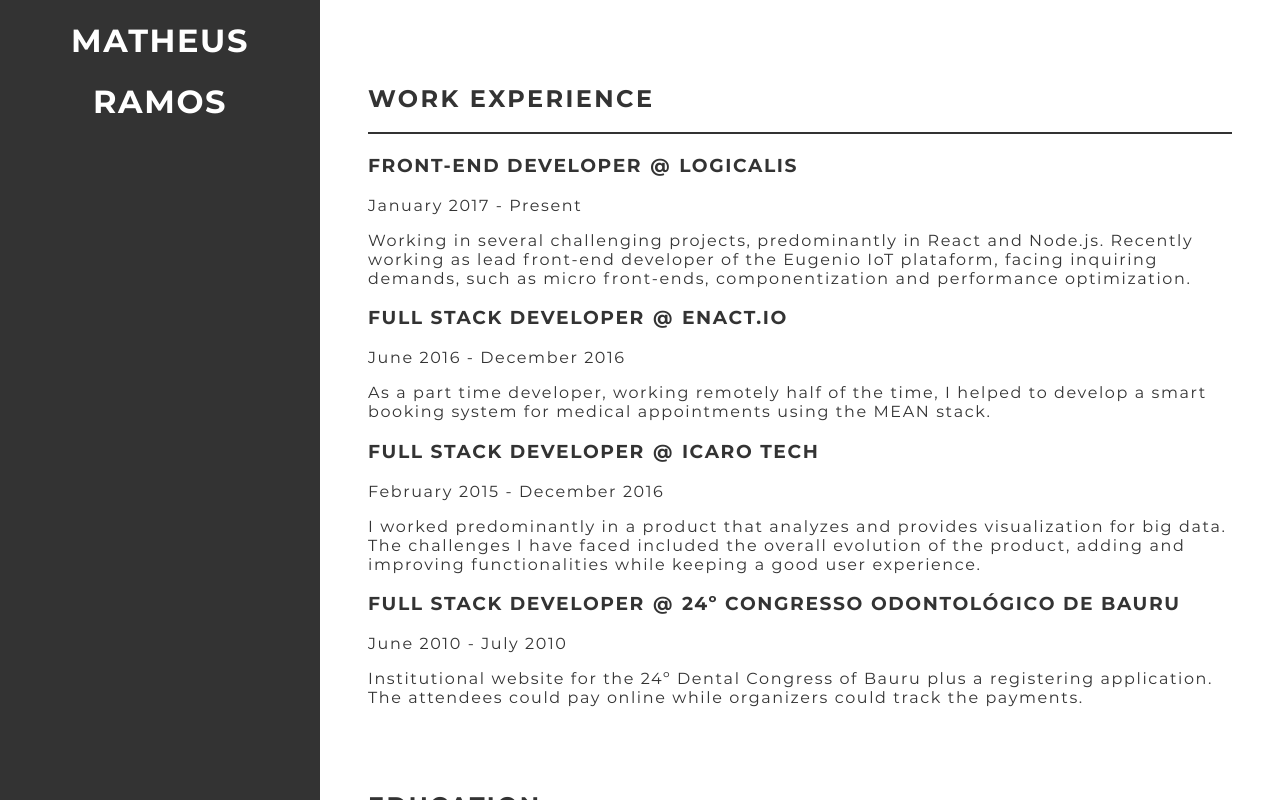
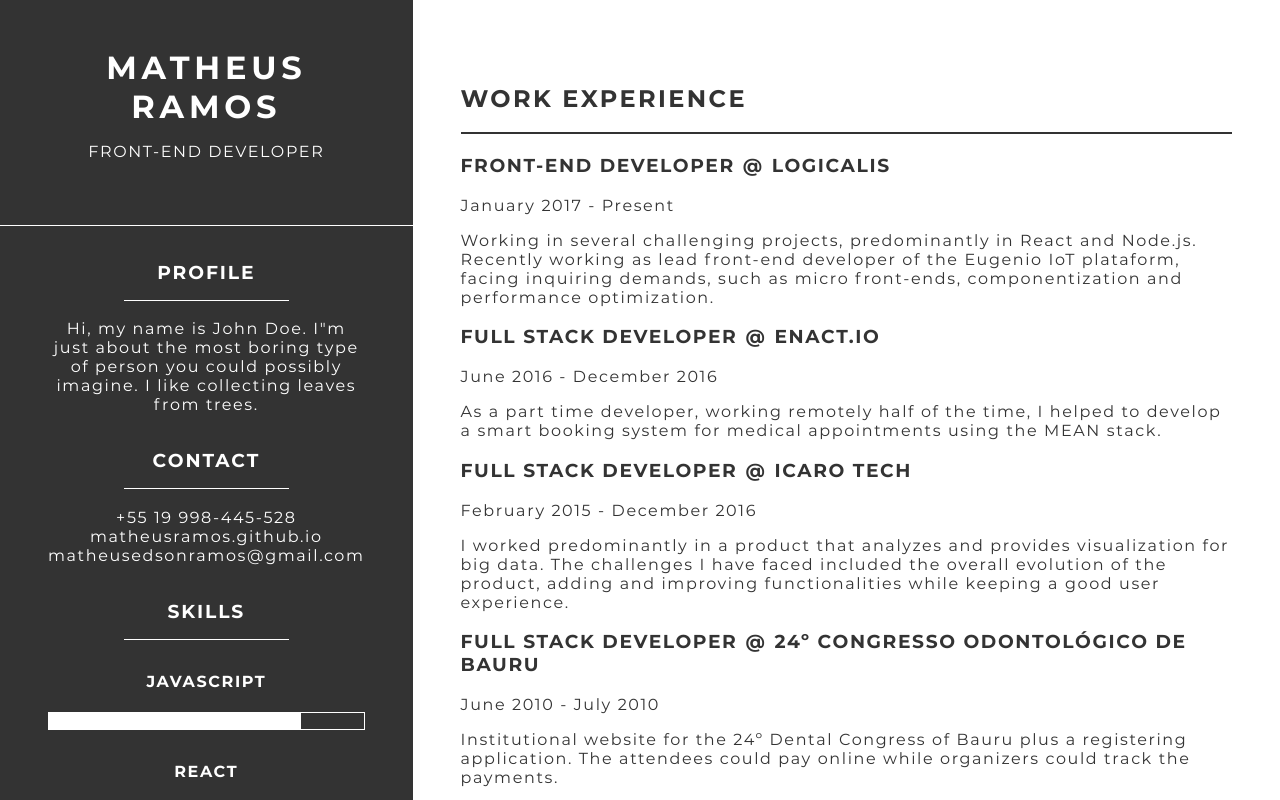
Before and after one commit to matheusramos/resume, a React app: page / in a window 1280 px wide. Shown: the top 800 px of the page. Built offline with nearby package versions, Linux system fonts and the light colour scheme.

Commit message:
Add sidebar content
- profile info
- contact info
- and skill bars

```diff
--- a/public/index.html
+++ b/public/index.html
@@ -3,7 +3,7 @@
   <head>
     <meta charset="utf-8">
     <meta name="viewport" content="width=device-width, initial-scale=1, shrink-to-fit=no">
-    <meta name="theme-color" content="#000000">
+    <meta name="theme-color" content="#333">
     <!--
       manifest.json provides metadata used when your web app is added to the
       homescreen on Android. See https://developers.google.com/web/fundamentals/engage-and-retain/web-app-manifest/
--- a/src/App.css
+++ b/src/App.css
@@ -11,37 +11,3 @@
     grid-template-columns: 1fr 3fr;
   }
 }
-
-.app h1 {
-  text-transform: uppercase;
-  text-align: center;
-}
-
-.App-logo {
-  animation: App-logo-spin infinite 20s linear;
-  height: 80px;
-}
-
-.App-header {
-  background-color: #222;
-  height: 150px;
-  padding: 20px;
-  color: white;
-}
-
-.App-title {
-  font-size: 1.5em;
-}
-
-.App-intro {
-  font-size: large;
-}
-
-@keyframes App-logo-spin {
-  from {
-    transform: rotate(0deg);
-  }
-  to {
-    transform: rotate(360deg);
-  }
-}
--- a/src/App.js
+++ b/src/App.js
@@ -1,10 +1,13 @@
 import React, { Component } from 'react';
 
-import Main from './components/Main';
-import Section from './components/Section';
+import Bar from './components/Bar';
 import Experience from './components/Experience';
 import Education from './components/Education';
+import Main from './components/Main';
+import Name from './components/Name';
+import Section from './components/Section';
 import Sidebar from './components/Sidebar';
+import SidebarSection from './components/SidebarSection';
 
 import styles from './App.css';
 import info from './data.json';
@@ -15,8 +18,27 @@ class App extends Component {
     return (
       <div className={styles.app}>
         <Sidebar>
-          <h1>{info.name.first}</h1>
-          <h1>{info.name.last}</h1>
+          <Name
+            name={info.name.first}
+            surname={info.name.last}
+            position={info.position}
+          />
+          <SidebarSection title="Profile">
+            <div>{info.about}</div>
+          </SidebarSection>
+          <SidebarSection title="Contact">
+            <div>{info.contact.phone}</div>
+            <div>{info.contact.website}</div>
+            <div>{info.contact.email}</div>
+          </SidebarSection>
+          <SidebarSection title="Skills">
+            {info.skills
+              .sort((a, b) => b.level - a.level)
+              .slice(0, 3)
+              .map(skill => (
+                <Bar key={skill.name} name={skill.name} level={skill.level} />
+              ))}
+          </SidebarSection>
         </Sidebar>
         <Main>
           <Section title="Work experience">
--- /dev/null
+++ b/src/components/Bar.css
@@ -0,0 +1,17 @@
+.root {
+  margin-top: 2rem;
+}
+
+.name {
+  text-transform: uppercase;
+}
+
+.barBorder {
+  height: 1rem;
+  border: 1px solid;
+}
+
+.bar {
+  height: 100%;
+  background-color: #fff;
+}
--- /dev/null
+++ b/src/components/Bar.js
@@ -0,0 +1,20 @@
+import React from 'react';
+import PropTypes from 'prop-types';
+
+import styles from './Bar.css';
+
+const Bar = props => (
+  <div className={styles.root}>
+    <h4 className={styles.name}>{props.name}</h4>
+    <div className={styles.barBorder}>
+      <div className={styles.bar} style={{ width: `${props.level}%` }} />
+    </div>
+  </div>
+);
+
+Bar.propTypes = {
+  name: PropTypes.string,
+  level: PropTypes.number,
+};
+
+export default Bar;
--- /dev/null
+++ b/src/components/Name.css
@@ -0,0 +1,19 @@
+.root {
+  text-align: center;
+  padding: 3rem 0;
+  border-bottom: 1px solid #fff;
+}
+
+.name {
+  font-size: 2rem;
+  font-weight: bold;
+  letter-spacing: 0.3rem;
+  text-transform: uppercase;
+}
+
+.position {
+  font-weight: normal;
+  font-size: 1rem;
+  text-transform: uppercase;
+  margin-top: 1rem;
+}
--- /dev/null
+++ b/src/components/Name.js
@@ -0,0 +1,19 @@
+import React from 'react';
+import PropTypes from 'prop-types';
+import styles from './Name.css';
+
+const Name = props => (
+  <div className={styles.root}>
+    <div className={styles.name}>{props.name}</div>
+    <div className={styles.name}>{props.surname}</div>
+    <h3 className={styles.position}>{props.position}</h3>
+  </div>
+);
+
+Name.propTypes = {
+  name: PropTypes.string.isRequired,
+  surname: PropTypes.string,
+  position: PropTypes.string,
+};
+
+export default Name;
--- /dev/null
+++ b/src/components/SidebarSection.css
@@ -0,0 +1,17 @@
+.root {
+  text-align: center;
+  margin: 0 3rem;
+}
+
+.title {
+  border-bottom: 1px solid;
+  padding: 1rem 0;
+  text-transform: uppercase;
+  font-weight: bold;
+  letter-spacing: 0.1em;
+}
+
+.titleContainer {
+  max-width: 10.3rem;
+  margin: 0 auto;
+}
--- /dev/null
+++ b/src/components/SidebarSection.js
@@ -0,0 +1,19 @@
+import React from 'react';
+import PropTypes from 'prop-types';
+import styles from './SidebarSection.css';
+
+const SidebarSection = props => (
+  <div className={styles.root}>
+    <div className={styles.titleContainer}>
+      <h3 className={styles.title}>{props.title}</h3>
+    </div>
+    {props.children}
+  </div>
+);
+
+SidebarSection.propTypes = {
+  title: PropTypes.string.isRequired,
+  children: PropTypes.element,
+};
+
+export default SidebarSection;
--- a/src/data.json
+++ b/src/data.json
@@ -4,7 +4,7 @@
     "middle": null,
     "last": "Ramos"
   },
-  "about": "Hi, my name is John Doe. I\"m just about the most boring type of person you could\npossibly imagine. I like collecting leaves from the tree in my back yard and documenting\neach time I eat a peanut that is non-uniform. I am not a robot. Please hire me.",
+  "about": "Hi, my name is John Doe. I\"m just about the most boring type of person you could\npossibly imagine. I like collecting leaves from trees.",
   "position": "Front-end developer",
   "birth": {
     "year": 1990,
@@ -84,20 +84,12 @@
       "level": 65
     },
     {
-      "name": "CSS3",
+      "name": "CSS",
       "level": 60
     },
     {
       "name": "AngularJS",
       "level": 60
-    },
-    {
-      "name": "Git",
-      "level": 80
-    },
-    {
-      "name": "Docker",
-      "level": 70
     }
   ],
   "languages": [
```
